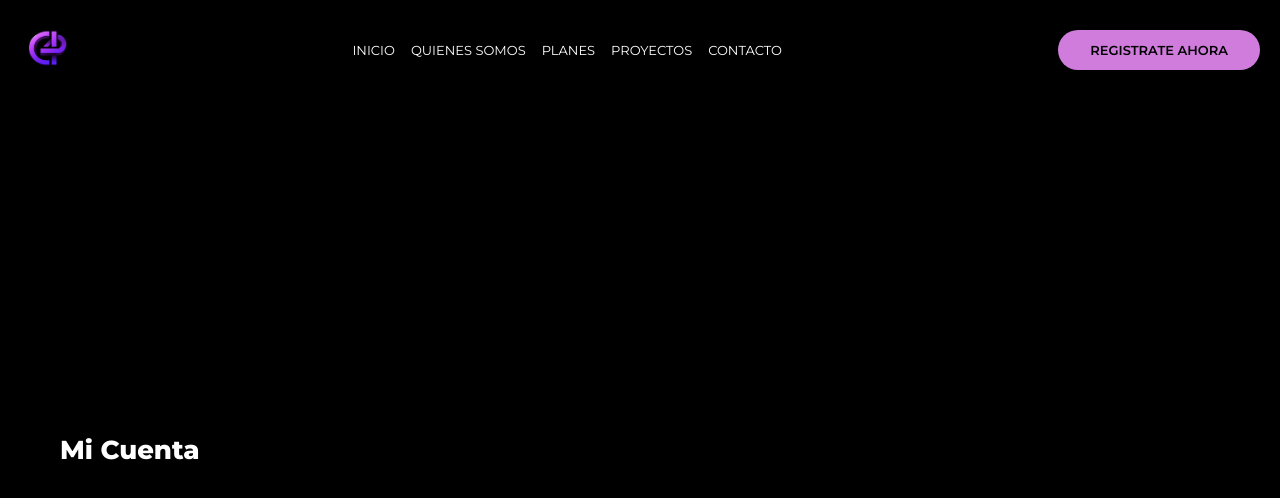
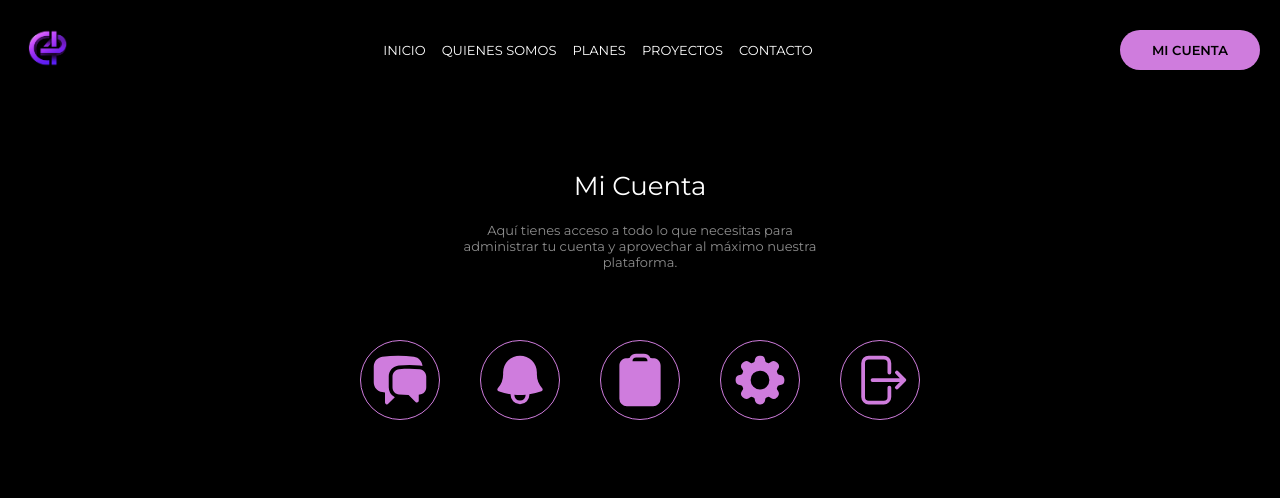
Before and after one commit to luchirodriguez98/Code4People, a React (Vite) app in the folder FRONT/: page /cuenta in a window 1280 px wide. Shown: the top 498 px of the page. Built offline with nearby package versions, Linux system fonts and the light colour scheme; a web font is replaced by a local one.

Commit message:
se añaden estilos y navegacion en la seccion 'mi cuenta'

```diff
--- a/FRONT/src/Components/Layout/Layout.module.css
+++ b/FRONT/src/Components/Layout/Layout.module.css
@@ -2,7 +2,6 @@
     display: flex;
     position: relative;
     flex-direction: column;
-    justify-content: center;
     padding: 100px 20px 0 20px;
     height: 100vh;
 }
--- a/FRONT/src/Context/Context.jsx
+++ b/FRONT/src/Context/Context.jsx
@@ -4,7 +4,12 @@ const MyContext = createContext()
 
 // eslint-disable-next-line react/prop-types
 const MyContextProvider = ({ children }) => {
-  const [user, setUser] = useState('')
+  const [user, setUser] = useState({
+    nombre: '',
+    email: '',
+    pass: '',
+    tipo_usuario: 0
+  })
   // const [newUser, setNewUser] = useState({
   //   nombre: '',
   //   email: '',
@@ -18,15 +23,22 @@ const MyContextProvider = ({ children }) => {
     setUser(event.target.value)
   }
 
+  const logIn = () => {
+
+  }
+
+  const logOut = () => {
+
+  }
+
   return (
         <MyContext.Provider
             value={{
               user,
-              // newUser,
               buttonToRender,
-              handleNameChange
-              // handleInputChange,
-              // saveNewUser
+              handleNameChange,
+              logIn,
+              logOut
             }}
         >
             {children}
--- a/FRONT/src/Pages/Cuenta/Cuenta.jsx
+++ b/FRONT/src/Pages/Cuenta/Cuenta.jsx
@@ -1,6 +1,46 @@
+import { NavLink } from 'react-router-dom'
+import { ChatBubbleLeftRightIcon, BellIcon, ClipboardIcon, Cog8ToothIcon, ArrowRightOnRectangleIcon } from '@heroicons/react/24/solid'
+import styles from './Cuenta.module.css'
+import { useContext } from 'react'
+import { MyContext } from '../../Context/Context'
+
 function Cuenta () {
+  const context = useContext(MyContext)
+
+  const accountIsColab = context.user && context.user.tipo_usuario === 0 ? '/peticionesRealizadas' : '/peticionesProyecto'
+
   return (
-        <h1>Mi Cuenta</h1>
+    <div className={styles.body}>
+        <h1 className={styles.title}>Mi Cuenta</h1>
+        <p className={styles.subTitle}>Aquí tienes acceso a todo lo que necesitas para administrar tu cuenta y aprovechar al máximo nuestra plataforma.</p>
+        <span className={styles.grid}>
+          <NavLink to="/mensajes">
+            <div className={styles.button}>
+              <ChatBubbleLeftRightIcon />
+            </div>
+          </NavLink>
+          <NavLink to="/notificaciones">
+            <div className={styles.button}>
+              <BellIcon />
+            </div>
+          </NavLink>
+          <NavLink to={accountIsColab}>
+            <div className={styles.button}>
+              <ClipboardIcon />
+            </div>
+          </NavLink>
+          <NavLink to="/configuracion">
+            <div className={styles.button}>
+              <Cog8ToothIcon />
+            </div>
+          </NavLink>
+          <NavLink to="/" className={styles.buttonCenter}>
+            <div className={styles.button} onClick={() => context.logOut()}>
+              <ArrowRightOnRectangleIcon />
+            </div>
+          </NavLink>
+        </span>
+    </div>
   )
 }
 
--- /dev/null
+++ b/FRONT/src/Pages/Cuenta/Cuenta.module.css
@@ -0,0 +1,70 @@
+.body{
+  display: flex;
+  flex-direction: column;
+  align-items: center;
+}
+.title{
+  font-weight: 400;
+  margin-bottom: 14px;
+}
+.subTitle{
+  color: #8d8d8d;
+  text-align: center;
+  width: 90%;
+  max-width: 370px;
+  font-size: 12px;
+}
+.grid{
+  display: grid;
+  grid-template-columns: 1fr 1fr;
+  grid-template-rows: 1fr 1fr 1fr;
+  align-items: center;
+  gap: 40px;
+  margin-top: 28px;
+}
+.button{
+  display: flex;
+  align-items: center;
+  justify-content: center;
+  width: 70px;
+  height: 70px;
+  border: 1px solid #CF7CDD;
+  border-radius: 50%;
+}
+.buttonCenter{
+  grid-column: span 2;
+  justify-self: center;
+}
+.button *{
+  width: 50px;
+  color: #CF7CDD;
+}
+
+@media (min-width:768px) {
+  .body{
+    margin-top: 70px;
+  }
+  .title{
+    font-weight: 400;
+    margin-bottom: 20px;
+  }
+  .subTitle{
+    width: 60%;
+    font-size: 13px;
+  }
+  .grid{
+    margin-top: 70px;
+    grid-template-columns: repeat(5, 1fr);
+    grid-template-rows: 1fr;
+  }
+  .button{
+    width: 80px;
+    height: 80px;
+  }
+  .button *{
+    width: 60px;
+  }
+  .buttonCenter{
+    grid-column: 5;
+  }
+}
--- a/FRONT/src/Pages/PeticionNueva/PeticionNueva.jsx
+++ b/FRONT/src/Pages/PeticionNueva/PeticionNueva.jsx
@@ -1,7 +1,7 @@
-function PetiionNueva () {
+function PeticionNueva () {
   return (
-        <h1>Petiion Nueva</h1>
+        <h1>Peticion Nueva</h1>
   )
 }
 
-export { PetiionNueva }
+export { PeticionNueva }
--- a/FRONT/src/Pages/PeticionesSolicitadas/PeticionesSolicitadas.jsx
+++ /dev/null
@@ -1,8 +0,0 @@
-function PeticionesSolicitadas () {
-  return (
-        <h1>PeticionesSolicitadas
-        </h1>
-  )
-}
-
-export { PeticionesSolicitadas }
--- a/FRONT/src/Pages/QuienesSomos/QuienesSomos.module.css
+++ b/FRONT/src/Pages/QuienesSomos/QuienesSomos.module.css
@@ -1,6 +1,3 @@
-.body{
-    margin-top: 400px;
-}
 .quote{
     position: relative;
 }
--- /dev/null
+++ b/FRONT/src/Pages/SolicitudesProyectos/SolicitudesProyectos.jsx
@@ -0,0 +1,7 @@
+function SolicitudesProyectos () {
+  return (
+        <h1>Solicitudes Proyectos</h1>
+  )
+}
+
+export { SolicitudesProyectos }
```
Also changed, not shown: FRONT/src/Pages/App/App.jsx (+11 -16 lines), FRONT/src/Pages/SolcitudesProyectos/SolcitudesProyectos.jsx (deleted, +0 -7 lines), FRONT/src/Pages/SolicitudColaborador/SolicitudColaborador.jsx (renamed from FRONT/src/Pages/SolcitudColaborador/SolcitudColaborador.jsx), FRONT/src/Pages/SolicitudesColaboradores/SolicitudesColaboradores.jsx (renamed from FRONT/src/Pages/SolcitudesColaboradores/SolcitudesColaboradores.jsx).
